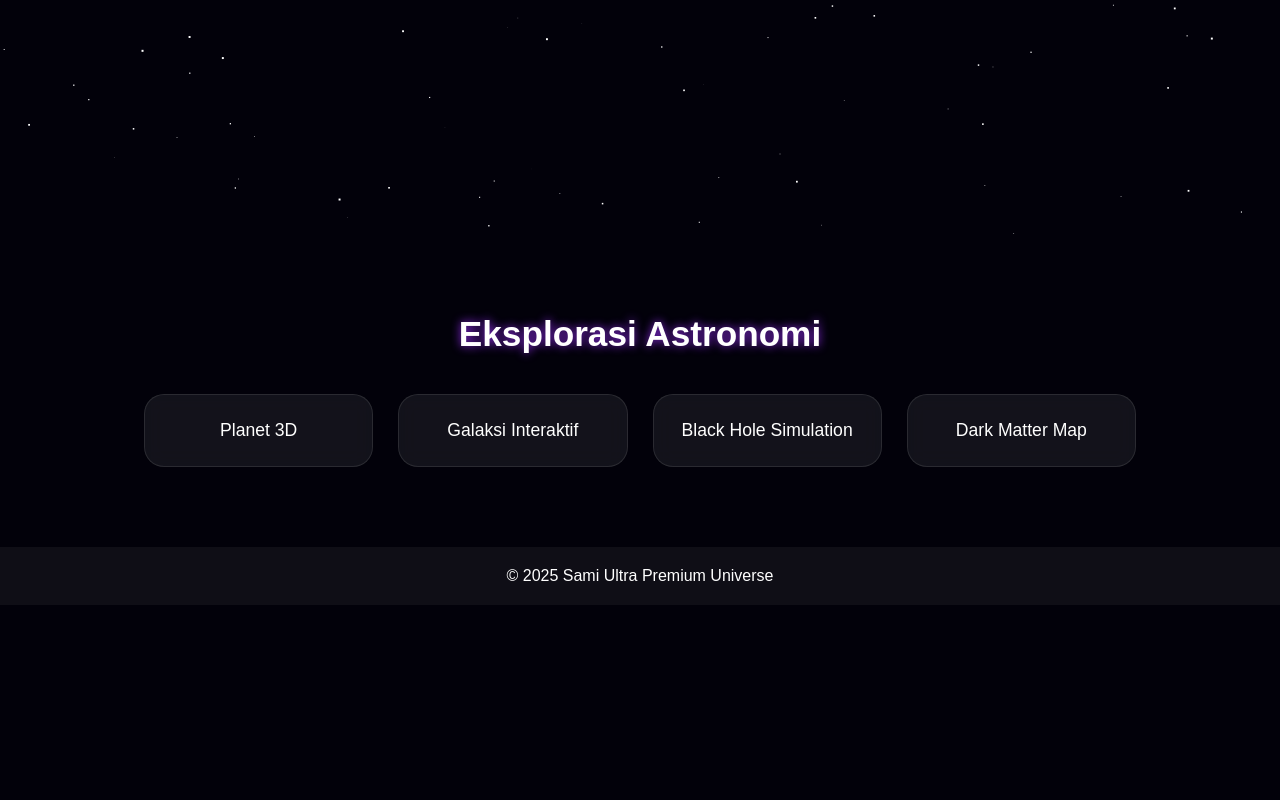
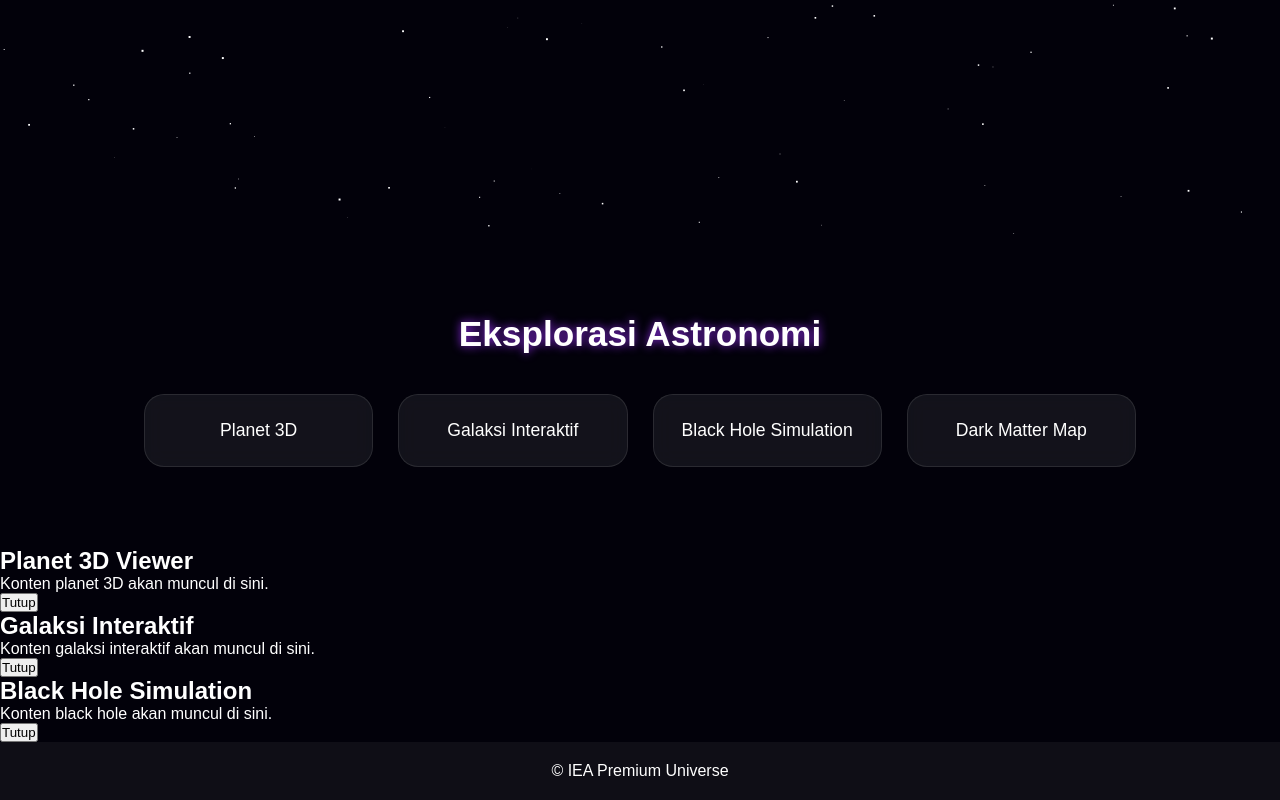
Before and after one commit to XZAM730/IEA-Web-premium, a plain HTML site: page index.html in a window 1280 px wide. Shown: the part 566-1366 px from the top of the page. Before the commit the page ends 1171 px from the top, so only its background shows below. Drawn offline with Linux system fonts and the light colour scheme.

Commit message:
PERTAMA index.html

```diff
--- a/index.html
+++ b/index.html
@@ -5,19 +5,20 @@
 <head>
     <meta charset="UTF-8">
     <meta name="viewport" content="width=device-width, initial-scale=1.0">
-    <title>Sami Universe | Ultra Premium</title>
+    <title>IEA Universe | Ultra Premium</title>
     <link rel="stylesheet" href="style.css">
 </head>
 <body>
     <canvas id="stars"></canvas>
     <header class="hero">
-        <h1 class="glow">SAMI ULTRA PREMIUM UNIVERSE</h1>
+        <h1 class="glow">IEA ULTRA PREMIUM UNIVERSE</h1>
         <p>Portal Eksplorasi Kosmik Paling Lengkap & Modern</p>
         <a href="#explore" class="btn">Mulai Jelajah</a>
     </header>
 
     <section id="explore" class="section">
     <h2 class="title">Eksplorasi Astronomi</h2>
+
     <div class="grid">
         <div class="card">Planet 3D</div>
         <div class="card">Galaksi Interaktif</div>
@@ -25,9 +26,36 @@
         <div class="card">Dark Matter Map</div>
     </div>
 </section>
+<!-- MODAL PLANET 3D -->
+<div id="planetModal" class="modal">
+    <div class="modal-box">
+        <h2>Planet 3D Viewer</h2>
+        <p>Konten planet 3D akan muncul di sini.</p>
+        <button onclick="closeModal('planetModal')">Tutup</button>
+    </div>
+</div>
+
+<!-- MODAL GALAKSI -->
+<div id="galaxyModal" class="modal">
+    <div class="modal-box">
+        <h2>Galaksi Interaktif</h2>
+        <p>Konten galaksi interaktif akan muncul di sini.</p>
+        <button onclick="closeModal('galaxyModal')">Tutup</button>
+    </div>
+</div>
+
+<!-- MODAL BLACK HOLE -->
+<div id="blackholeModal" class="modal">
+    <div class="modal-box">
+        <h2>Black Hole Simulation</h2>
+        <p>Konten black hole akan muncul di sini.</p>
+        <button onclick="closeModal('blackholeModal')">Tutup</button>
+    </div>
+</div>
+
 
     <footer>
-        <p>© 2025 Sami Ultra Premium Universe</p>
+        <p>© IEA Premium Universe</p>
     </footer>
 
     <script src="script.js"></script>
```
Lines whose indentation alone changed are shown as unchanged.
